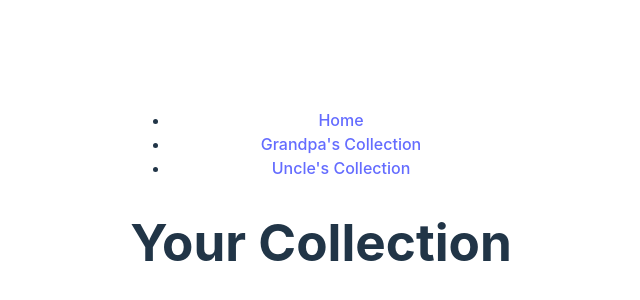
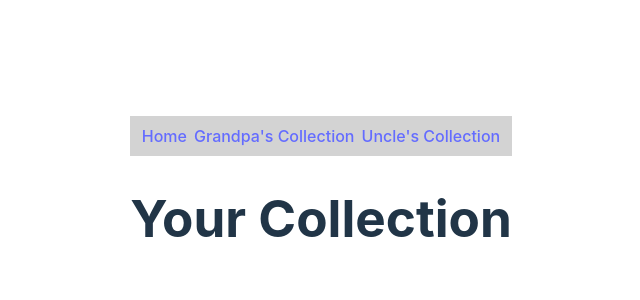
Before and after one commit to tvroley/Trading-Cards, a React (Vite) app in the folder trading-cards/: page / in a window 1280 px wide. Shown: the part 202-502 px from the top of the page, without its empty margins (319-959 px from the left). Built offline with nearby package versions, Linux system fonts and the light colour scheme.

Commit message:
put links in navigation bar

```diff
--- a/trading-cards/src/App.css
+++ b/trading-cards/src/App.css
@@ -23,6 +23,15 @@ img {
   margin: 10px;
 }
 
+.div-navigation {
+  display: flex;
+  flex-direction: row;
+  flex-wrap: wrap;
+  justify-content: space-around;
+  background-color: lightgray;
+  padding: 0.5rem;
+}
+
 .sold{
   background-color:  lightblue;
   background-blend-mode: normal;
--- a/trading-cards/src/Nav.jsx
+++ b/trading-cards/src/Nav.jsx
@@ -2,12 +2,10 @@ import { Link } from 'react-router-dom';
 
 export default function Nav() {
     return (
-      <div>
-        <ul>
-          <li><Link to="/">Home</Link></li>
-          <li><Link to="/grandpa">Grandpa's Collection</Link></li>
-          <li><Link to="/uncle">Uncle's Collection</Link></li>
-        </ul>
+      <div className='div-navigation'>
+        <Link to="/">Home</Link>
+        <Link to="/grandpa">Grandpa's Collection</Link>
+        <Link to="/uncle">Uncle's Collection</Link>
       </div>
     );
 }
```
